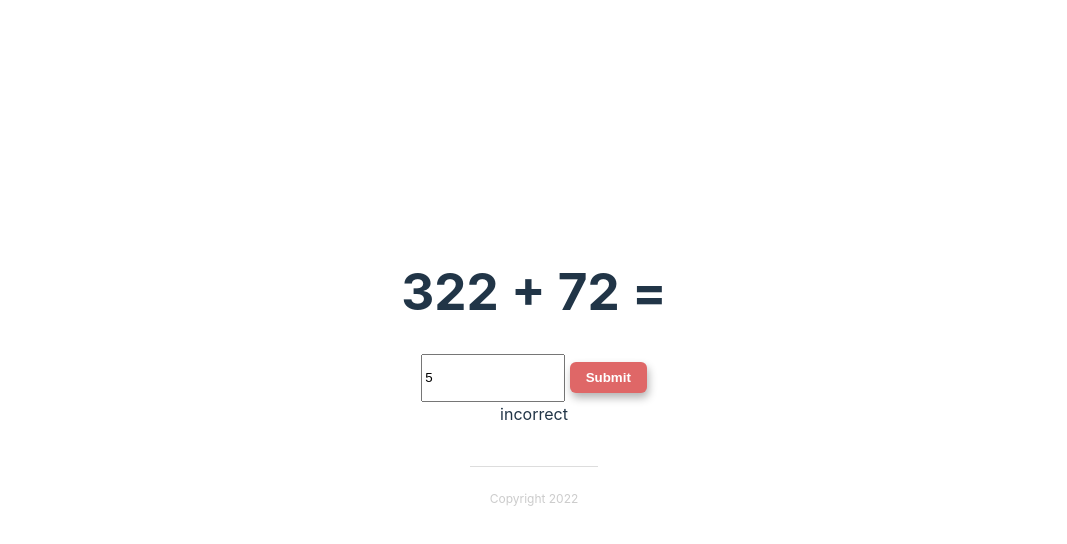
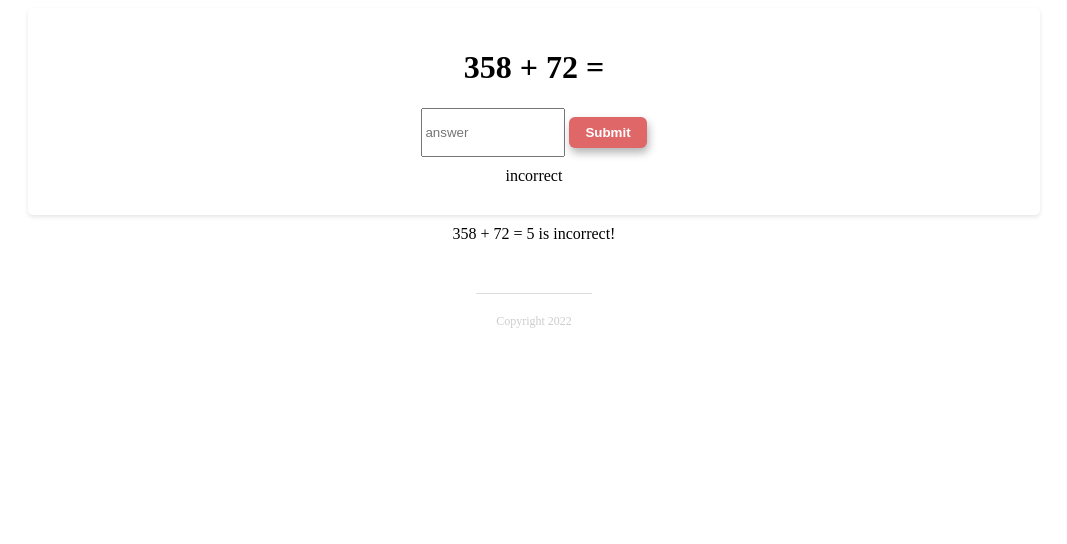
Before and after one commit to MichalKurzewski/Svelte-Math-App, a Svelte app: page / in a window 1280 px wide. Both pictures are taken after typing "5" into the empty fields and a click on the button "Submit". Shown: the top 544 px of the page, without its empty margins (106-1173 px from the left). Built offline with nearby package versions, Linux system fonts and the light colour scheme.

Commit message:
scalability

```diff
--- a/src/App.svelte
+++ b/src/App.svelte
@@ -1,14 +1,22 @@
 <script>
   import Footer from "./shared/Footer.svelte";
   import Input from "./components/Input.svelte";
+  import Card from "./shared/Card.svelte";
 </script>
 
 <main>
-  <div>
-    <Input />
+  <div class="top-container">
+
+      <Input />
+
     <Footer />
   </div>
 </main>
 
 <style>
+  .top-container{
+    text-align: center;
+    width: 80%;
+    margin: auto;
+  }
 </style>
--- a/src/app.css
+++ /dev/null
@@ -1,58 +0,0 @@
-:root {
-  font-family: Inter, Avenir, Helvetica, Arial, sans-serif;
-  font-size: 16px;
-  line-height: 24px;
-  font-weight: 400;
-
-  color-scheme: light dark;
-  color: rgba(255, 255, 255, 0.87);
-  background-color: #242424;
-
-  font-synthesis: none;
-  text-rendering: optimizeLegibility;
-  -webkit-font-smoothing: antialiased;
-  -moz-osx-font-smoothing: grayscale;
-  -webkit-text-size-adjust: 100%;
-}
-a {
-  font-weight: 500;
-  color: #646cff;
-  text-decoration: inherit;
-}
-a:hover {
-  color: #535bf2;
-}
-
-body {
-  margin: 0;
-  display: flex;
-  place-items: center;
-  min-width: 520px;
-  min-height: 100vh;
-}
-
-h1 {
-  font-size: 3.2em;
-  line-height: 1.1;
-}
-
-.card {
-  padding: 2em;
-}
-
-#app {
-  max-width: 1280px;
-  margin: 0 auto;
-  padding: 2rem;
-  text-align: center;
-}
-
-@media (prefers-color-scheme: light) {
-  :root {
-    color: #213547;
-    background-color: #ffffff;
-  }
-  a:hover {
-    color: #747bff;
-  }
-}
--- a/src/components/Input.svelte
+++ b/src/components/Input.svelte
@@ -1,13 +1,14 @@
 <script>
   import Solved from "./Solved.svelte";
   import Button from "../shared/Button.svelte";
+  import Card from "../shared/Card.svelte";
 
   let numberOfNumbers = 2;
   let numbers = getNewNumbers(numberOfNumbers);
 
   let result;
   let isCorrect = true;
-  let correctAnswers = [];
+  let answers = [];
 
   function getRandomIntInclusive(min, max) {
     min = Math.ceil(min);
@@ -16,31 +17,33 @@
   }
   function getNewNumbers(numberCount) {
     let arr = [];
-    arr[0] = getRandomIntInclusive(50, 1000);
-    for (let index = 1; index < numberCount; index++) {
-      arr[index] = getRandomIntInclusive(10, 100);
+    for (let index = 0; index < numberCount; index++) {
+      const min = 10 ** (numberCount - index);
+      const max = 10 * 10 ** (numberCount - index);
+      arr[index] = getRandomIntInclusive(min, max);
     }
     return arr;
   }
   function compareHandler() {
-    if (numbers.reduce((sum, a) => sum + a, 0) === result) {
-      isCorrect = true;
-      let correctAnswer = `${numbers.join(" + ")} = ${result} is correct!`;
-      correctAnswers = [...correctAnswers, correctAnswer];
-      numbers = getNewNumbers(numberOfNumbers);
+    isCorrect = numbers.reduce((sum, a) => sum + a, 0) === result;
+    let answer = `${numbers.join(" + ")} = ${result} is ${
+      isCorrect ? "correct" : "incorrect"
+    }!`;
+    numbers = isCorrect? getNewNumbers(numberOfNumbers):numbers;
+    answers = [...answers, answer];
     result = undefined;
-    } else {
+  }
+  function emptyMessage() {
     isCorrect = false;
-    }
   }
 </script>
 
-<Solved {correctAnswers} />
-<div class="container">
+<Card class="container">
+
     <h1>
       {numbers.join(" + ")} =
     </h1>
-  <form on:submit|preventDefault={compareHandler}>
+    <form on:submit|preventDefault={result ? compareHandler : emptyMessage}>
       <input
         class="inputField"
         type="number"
@@ -49,12 +52,17 @@
       />
       <Button type="submit">Submit</Button>
     </form>
-</div>
+
   {#if !isCorrect}
     <div>incorrect</div>
   {/if}
+</Card>
+<Solved {answers} />
 
 <style>
+  div {
+    margin: 10px;
+  }
   .inputField {
     width: 10.2em;
     height: 3.2em;
--- a/src/components/Solved.svelte
+++ b/src/components/Solved.svelte
@@ -1,11 +1,14 @@
 <script>
   import Button from "../shared/Button.svelte";
-  export let correctAnswers = [];
+  export let answers = [];
 </script>
 
-{#each correctAnswers as correctAnswer}
-  <div>{correctAnswer}</div>
+{#each answers as answer}
+  <div>{answer}</div>
 {/each}
 
 <style>
+  div {
+    margin: 10px;
+  }
 </style>
--- a/src/main.js
+++ b/src/main.js
@@ -1,4 +1,3 @@
-import './app.css'
 import App from './App.svelte'
 
 const app = new App({
--- a/src/shared/Button.svelte
+++ b/src/shared/Button.svelte
@@ -5,7 +5,7 @@
   export let inverse = false;
 </script>
 
-<button class={className} class:flat={flat} class:inverse={inverse} type={type} on:click>
+<button class={className} class:flat class:inverse {type} on:click>
   <slot />
 </button>
 
@@ -19,27 +19,27 @@
     box-shadow: 0.1rem 0.3rem 0.5rem rgba(0, 0, 0, 0.3);
     transition-duration: 60ms;
   }
-button.primary:active{
-    background:  #ec7070;
+  button.primary:active {
+    background: #ec7070;
     box-shadow: none;
   }
-.primary{
+  .primary {
     background-color: #df6767;
     color: white;
   }
-.secondary{
+  .secondary {
     background-color: #f5f5f5;
     color: #0070f3;
   }
-.flat{
+  .flat {
     box-shadow: none;
   }
-.primary.inverse{
+  .primary.inverse {
     background-color: white;
     color: #df6767;
     border: 2px solid #df6767;
   }
-.secondary.inverse{
+  .secondary.inverse {
     background-color: white;
     color: #0070f3;
     border: 2px solid #0070f3;
--- /dev/null
+++ b/src/shared/Card.svelte
@@ -0,0 +1,16 @@
+<div class="card">
+  <slot />
+</div>
+
+<style>
+  .card {
+    background: #fff;
+    padding: 20px;
+    border-radius: 5px;
+    box-shadow: 0 2px 4px rgba(0, 0, 0, 0.1);
+  }
+  .card:hover {
+    box-shadow: 0 3px 4px rgba(0, 0, 0, 0.15);
+    background: rgba(250, 250, 250, 0.2);
+  }
+</style>
--- a/src/shared/Footer.svelte
+++ b/src/shared/Footer.svelte
@@ -1,16 +1,16 @@
 <footer>
-    <div class="copyright">Copyright 2022</div>
+  <div class="copyright">Copyright 2022</div>
 </footer>
+
 <style>
-footer{
+  footer {
     padding: 40px;
-    text-align: center;
-}
-.copyright{
+  }
+  .copyright {
     font-size: 12px;
     color: #ccc;
     border-top: 1px solid #ddd;
     padding: 20px;
     display: inline-block;
-}
+  }
 </style>
```
Lines whose indentation alone changed are shown as unchanged.
